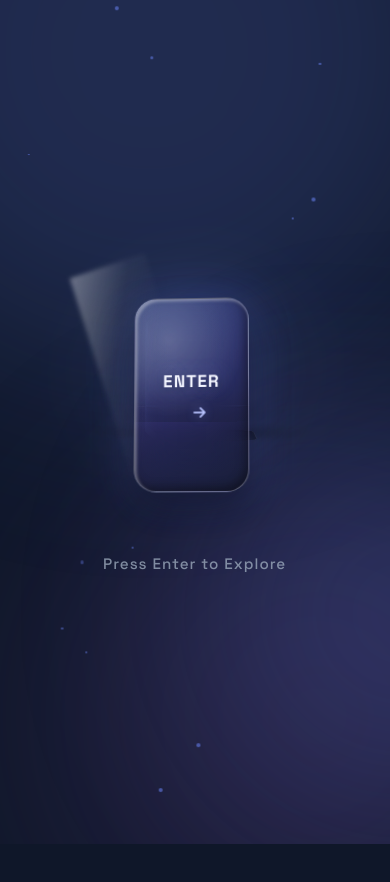
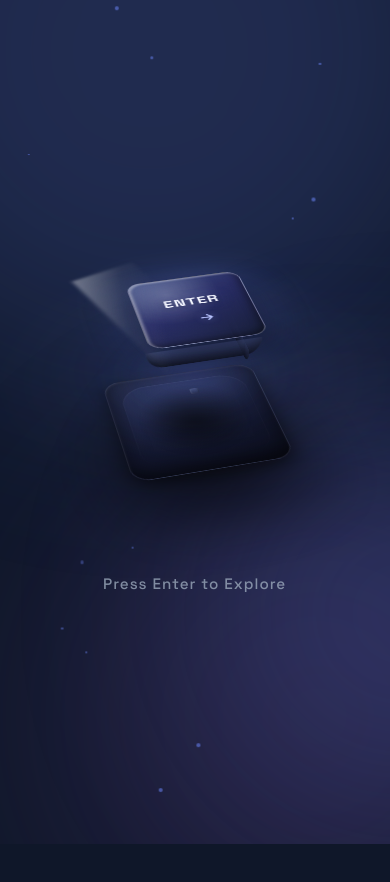
Before and after one commit to suryadwisaputra739-debug/portosaya, a plain HTML site: page index.html in a window 390 px wide. Shown: the top 882 px of the page. Drawn offline with nearby package versions, Linux system fonts and the light colour scheme.

Commit message:
Add files via upload

```diff
--- a/index.html
+++ b/index.html
@@ -28,15 +28,20 @@
             <div class="intro-button-container">
                 <!-- Mechanical Keycap: Base -> Switch -> Keycap -->
                 <div class="key-assembly" id="introButton" tabindex="0" role="button" aria-label="Enter portfolio">
-                    <!-- Base plate (keyboard frame) -->
+                    <!-- Base plate (keyboard deck) -->
                     <div class="key-base">
                         <div class="key-base-top"></div>
+                        <div class="key-base-well"></div>
                     </div>
+                    <!-- Rim glow bleeding from cap onto deck -->
+                    <div class="key-rim-glow"></div>
                     <!-- Switch stem (visible when key is pressed) -->
                     <div class="key-switch">
                         <div class="switch-stem"></div>
                         <div class="switch-glow"></div>
                     </div>
+                    <!-- Contact shadow on base -->
+                    <div class="key-contact-shadow"></div>
                     <!-- Keycap (the visible pressable cap) -->
                     <div class="key-cap">
                         <div class="keycap-face">
@@ -47,8 +52,6 @@
                         <div class="keycap-side keycap-side-right"></div>
                         <div class="keycap-reflection"></div>
                     </div>
-                    <!-- Contact shadow on base -->
-                    <div class="key-contact-shadow"></div>
                     <!-- Ambient glow -->
                     <div class="key-ambient-glow"></div>
                 </div>
--- a/style.css
+++ b/style.css
@@ -149,7 +149,9 @@ body {
 }
 
 /* ============================================
-   MECHANICAL KEYCAP — BASE / SWITCH / KEYCAP
+   MECHANICAL KEYCAP — ISOMETRIC CAMERA VIEW
+   Base deck / switch / elevated keycap, viewed
+   from an angled top-front perspective
    ============================================ */
 
 .intro-button-container {
@@ -158,80 +160,97 @@ body {
     display: flex;
     align-items: center;
     justify-content: center;
-    height: 340px;
-    perspective: 1400px;
-}
-
+    height: 440px;
+    perspective: 1900px;
+}
+
+/* Outer assembly: fixed isometric tilt + gentle breathing float */
 .key-assembly {
     position: relative;
-    width: 220px;
-    height: 220px;
+    width: 320px;
+    height: 320px;
     cursor: pointer;
     transform-style: preserve-3d;
     outline: none;
-    animation: keyBreathe 4.5s ease-in-out infinite;
-}
-
-/* Idle breathing + slow rotate + tiny float */
+    animation: keyBreathe 5s ease-in-out infinite;
+}
+
+/* Idle: isometric baseline with subtle organic drift */
 @keyframes keyBreathe {
     0%, 100% {
-        transform: translateY(0) rotateX(8deg) rotateY(-6deg) rotateZ(0deg);
+        transform: translateY(0)    rotateX(54deg) rotateZ(-15deg);
     }
     25% {
-        transform: translateY(-6px) rotateX(9deg) rotateY(-4deg) rotateZ(0.3deg);
+        transform: translateY(-7px) rotateX(52deg) rotateZ(-13deg);
     }
     50% {
-        transform: translateY(-10px) rotateX(7deg) rotateY(-7deg) rotateZ(-0.2deg);
+        transform: translateY(-12px) rotateX(56deg) rotateZ(-16deg);
     }
     75% {
-        transform: translateY(-6px) rotateX(9deg) rotateY(-5deg) rotateZ(0.2deg);
-    }
-}
-
-/* ---- BASE (keyboard frame under the switch) ---- */
+        transform: translateY(-7px) rotateX(53deg) rotateZ(-14deg);
+    }
+}
+
+/* ---- BASE DECK (large plate the key sits on, clearly visible) ---- */
 .key-base {
     position: absolute;
     left: 50%;
-    bottom: 8px;
-    width: 190px;
-    height: 190px;
-    transform: translateX(-50%) translateZ(-40px) rotateX(90deg);
-    transform-origin: center bottom;
-    border-radius: 22px;
-    background: linear-gradient(155deg, #1a2035 0%, #0d1120 55%, #080a14 100%);
+    top: 50%;
+    width: 300px;
+    height: 300px;
+    transform: translate(-50%, -50%) translateZ(-64px);
+    border-radius: 38px;
+    background:
+        radial-gradient(circle at 32% 28%, rgba(102,126,234,0.10), transparent 55%),
+        linear-gradient(155deg, #1b2138 0%, #10142a 55%, #090b18 100%);
     box-shadow:
-        0 30px 60px rgba(0,0,0,0.6),
-        inset 0 2px 4px rgba(255,255,255,0.05),
-        inset 0 -6px 14px rgba(0,0,0,0.6);
-    border: 1px solid rgba(255,255,255,0.06);
-}
-
+        0 60px 90px rgba(0,0,0,0.65),
+        0 8px 20px rgba(0,0,0,0.5),
+        inset 0 2px 3px rgba(255,255,255,0.06),
+        inset 0 -10px 24px rgba(0,0,0,0.6);
+    border: 1px solid rgba(255,255,255,0.07);
+}
+
+/* Subtle plate texture: faint concentric sheen */
 .key-base-top {
     position: absolute;
-    inset: 10px;
-    border-radius: 16px;
-    background: linear-gradient(155deg, rgba(102,126,234,0.06), transparent 60%);
-    box-shadow: inset 0 1px 2px rgba(255,255,255,0.06);
-}
-
-/* ---- SWITCH (stem connecting keycap to base) ---- */
+    inset: 14px;
+    border-radius: 28px;
+    background: linear-gradient(155deg, rgba(102,126,234,0.08), transparent 55%);
+    box-shadow: inset 0 1px 2px rgba(255,255,255,0.07);
+}
+
+/* Recessed well beneath the keycap — implies the socket it sits in */
+.key-base-well {
+    position: absolute;
+    left: 50%;
+    top: 50%;
+    width: 210px;
+    height: 210px;
+    transform: translate(-50%, -50%) translateZ(-2px);
+    border-radius: 30px;
+    background: radial-gradient(circle, rgba(0,0,0,0.55) 0%, transparent 70%);
+    filter: blur(2px);
+}
+
+/* ---- SWITCH (short stem, mostly hidden beneath cap, gives contact glow) ---- */
 .key-switch {
     position: absolute;
     left: 50%;
-    bottom: 8px;
-    transform: translateX(-50%) translateZ(-20px);
-    width: 34px;
-    height: 46px;
-    display: flex;
-    align-items: flex-end;
-    justify-content: center;
+    top: 50%;
+    width: 40px;
+    height: 40px;
+    transform: translate(-50%, -50%) translateZ(-28px);
 }
 
 .switch-stem {
-    width: 14px;
-    height: 100%;
+    position: absolute;
+    inset: 0;
+    margin: auto;
+    width: 16px;
+    height: 16px;
+    border-radius: 4px;
     background: linear-gradient(180deg, #3a4468 0%, #232a44 60%, #171b2e 100%);
-    border-radius: 3px;
     box-shadow:
         inset 1px 0 2px rgba(255,255,255,0.12),
         inset -1px 0 2px rgba(0,0,0,0.5);
@@ -239,99 +258,92 @@ body {
 
 .switch-glow {
     position: absolute;
-    bottom: 0;
-    left: 50%;
-    transform: translateX(-50%);
-    width: 30px;
-    height: 30px;
+    inset: -20px;
     border-radius: 50%;
-    background: radial-gradient(circle, rgba(102,126,234,0.55), transparent 70%);
-    filter: blur(6px);
+    background: radial-gradient(circle, rgba(120,140,255,0.6), transparent 70%);
+    filter: blur(10px);
     opacity: 0;
     transition: opacity 0.25s ease;
 }
 
-/* ---- KEYCAP (the pressable cap itself) ---- */
+/* ---- KEYCAP (elevated, pressable cap) ---- */
 .key-cap {
     position: absolute;
-    inset: 0;
+    left: 50%;
+    top: 50%;
+    width: 210px;
+    height: 210px;
+    transform: translate(-50%, -50%) translateZ(72px);
     transform-style: preserve-3d;
-    transform: translateZ(38px);
     transition: transform 0.18s cubic-bezier(0.22, 1, 0.36, 1);
 }
 
-/* Front bevel face - gives the cap extruded depth */
+/* Extruded side walls give the cap real thickness */
 .keycap-side {
     position: absolute;
     left: 50%;
     bottom: 0;
-    width: 190px;
-    height: 26px;
+    width: 210px;
+    height: 34px;
     transform-origin: top center;
-    border-radius: 0 0 20px 20px;
+    border-radius: 0 0 26px 26px;
 }
 
 .keycap-side-front {
-    transform: translateX(-50%) rotateX(-90deg) translateY(13px);
-    background: linear-gradient(180deg, rgba(80,95,150,0.55) 0%, rgba(30,36,60,0.85) 100%);
-    box-shadow: inset 0 -6px 10px rgba(0,0,0,0.5);
+    transform: translateX(-50%) rotateX(-90deg) translateY(17px);
+    background: linear-gradient(180deg, rgba(96,112,175,0.6) 0%, rgba(28,33,56,0.92) 100%);
+    box-shadow: inset 0 -8px 14px rgba(0,0,0,0.55);
 }
 
 .keycap-side-right {
-    width: 26px;
-    height: 190px;
+    width: 34px;
+    height: 210px;
     left: auto;
     right: 0;
     bottom: 0;
-    border-radius: 0 20px 20px 0;
-    transform: translateY(0) rotateY(90deg) translateX(13px);
+    border-radius: 0 26px 26px 0;
+    transform: translateY(0) rotateY(90deg) translateX(17px);
     transform-origin: left center;
-    background: linear-gradient(90deg, rgba(70,84,135,0.5) 0%, rgba(25,30,52,0.85) 100%);
-    box-shadow: inset -6px 0 10px rgba(0,0,0,0.45);
+    background: linear-gradient(90deg, rgba(80,95,152,0.55) 0%, rgba(22,26,46,0.92) 100%);
+    box-shadow: inset -8px 0 14px rgba(0,0,0,0.5);
 }
 
 /* Top glass/acrylic face */
 .keycap-face {
     position: relative;
-    width: 190px;
-    height: 190px;
+    width: 210px;
+    height: 210px;
     margin: 0 auto;
-    border-radius: 22px;
+    border-radius: 26px;
     display: flex;
     flex-direction: column;
     align-items: center;
     justify-content: center;
     gap: 0.7rem;
 
-    /* Frosted acrylic glass material - dark to light gradient */
     background:
-        radial-gradient(circle at 30% 22%, rgba(255,255,255,0.22), transparent 45%),
-        linear-gradient(150deg, rgba(112,132,214,0.35) 0%, rgba(76,58,140,0.28) 45%, rgba(20,24,42,0.65) 100%);
+        radial-gradient(circle at 30% 22%, rgba(255,255,255,0.24), transparent 45%),
+        linear-gradient(150deg, rgba(112,132,214,0.4) 0%, rgba(76,58,140,0.3) 45%, rgba(20,24,42,0.7) 100%);
     backdrop-filter: blur(18px) saturate(140%);
-    border: 1.5px solid rgba(255,255,255,0.28);
+    border: 1.5px solid rgba(255,255,255,0.3);
 
     box-shadow:
-        /* bevel highlight top-left */
-        inset 2px 2px 3px rgba(255,255,255,0.35),
-        /* bevel shadow bottom-right (ambient occlusion) */
+        inset 2px 2px 3px rgba(255,255,255,0.38),
         inset -3px -4px 8px rgba(0,0,0,0.35),
-        /* outer ambient shadow (contact / depth) */
-        0 18px 34px rgba(5,8,20,0.55),
-        /* soft blue product glow */
-        0 0 46px rgba(102,126,234,0.35);
+        0 22px 40px rgba(5,8,20,0.6),
+        0 0 56px rgba(102,126,234,0.4);
 
     transition: box-shadow 0.25s ease, background 0.25s ease;
     overflow: hidden;
 }
 
-/* soft reflection sweep */
 .keycap-reflection {
     position: absolute;
     top: -30%;
     left: -20%;
     width: 60%;
     height: 160%;
-    background: linear-gradient(115deg, rgba(255,255,255,0.35) 0%, rgba(255,255,255,0.05) 35%, transparent 60%);
+    background: linear-gradient(115deg, rgba(255,255,255,0.38) 0%, rgba(255,255,255,0.06) 35%, transparent 60%);
     transform: rotate(-18deg);
     pointer-events: none;
     filter: blur(2px);
@@ -339,7 +351,7 @@ body {
 }
 
 .button-text {
-    font-size: 1.7em;
+    font-size: 1.85em;
     font-weight: 700;
     letter-spacing: 4px;
     color: #f3f5ff;
@@ -349,7 +361,7 @@ body {
 }
 
 .button-icon {
-    font-size: 1.15em;
+    font-size: 1.2em;
     color: #b9c4ff;
     animation: slideArrow 1.5s ease-in-out infinite;
     z-index: 2;
@@ -362,34 +374,50 @@ body {
     50%      { transform: translateX(8px); opacity: 1; }
 }
 
-/* ---- Contact shadow projected onto base ---- */
+/* ---- Rim glow: bleeds from the cap's base onto the deck (signature look) ---- */
+.key-rim-glow {
+    position: absolute;
+    left: 50%;
+    top: 50%;
+    width: 260px;
+    height: 260px;
+    transform: translate(-50%, -50%) translateZ(-8px);
+    border-radius: 50%;
+    background: radial-gradient(circle, rgba(102,126,234,0.5) 0%, rgba(102,126,234,0.15) 45%, transparent 72%);
+    filter: blur(18px);
+    opacity: 0.55;
+    transition: opacity 0.3s ease, transform 0.3s ease;
+    pointer-events: none;
+}
+
+/* ---- Contact shadow the cap casts onto the deck ---- */
 .key-contact-shadow {
     position: absolute;
     left: 50%;
-    bottom: 4px;
-    transform: translateX(-50%);
-    width: 150px;
-    height: 34px;
-    background: radial-gradient(ellipse, rgba(0,0,0,0.55) 0%, transparent 72%);
-    filter: blur(6px);
+    top: 50%;
+    width: 190px;
+    height: 190px;
+    transform: translate(-50%, -50%) translateZ(-60px);
+    background: radial-gradient(circle, rgba(0,0,0,0.55) 0%, transparent 70%);
+    filter: blur(10px);
     border-radius: 50%;
     transition: all 0.2s ease;
 }
 
-/* ---- Ambient product glow (bloom around whole assembly) ---- */
+/* ---- Ambient product bloom around the whole assembly ---- */
 .key-ambient-glow {
     position: absolute;
-    inset: -60px;
-    background: radial-gradient(circle, rgba(102,126,234,0.22) 0%, transparent 68%);
-    filter: blur(30px);
+    inset: -80px;
+    background: radial-gradient(circle, rgba(102,126,234,0.2) 0%, transparent 68%);
+    filter: blur(36px);
     pointer-events: none;
     animation: ambientPulse 3.2s ease-in-out infinite;
     z-index: -1;
 }
 
 @keyframes ambientPulse {
-    0%, 100% { opacity: 0.55; transform: scale(1); }
-    50%      { opacity: 0.9;  transform: scale(1.08); }
+    0%, 100% { opacity: 0.5; transform: scale(1); }
+    50%      { opacity: 0.85; transform: scale(1.08); }
 }
 
 /* ============================================
@@ -401,18 +429,23 @@ body {
 
 .key-assembly:hover .keycap-face {
     box-shadow:
-        inset 2px 2px 3px rgba(255,255,255,0.45),
+        inset 2px 2px 3px rgba(255,255,255,0.5),
         inset -3px -4px 8px rgba(0,0,0,0.3),
-        0 26px 50px rgba(5,8,20,0.6),
-        0 0 70px rgba(102,126,234,0.55);
+        0 30px 56px rgba(5,8,20,0.65),
+        0 0 80px rgba(102,126,234,0.6);
 }
 
 .key-assembly:hover .switch-glow {
-    opacity: 0.7;
+    opacity: 0.75;
 }
 
 .key-assembly:hover .key-ambient-glow {
     opacity: 1;
+}
+
+.key-assembly:hover .key-rim-glow {
+    opacity: 0.85;
+    transform: translate(-50%, -50%) translateZ(-8px) scale(1.08);
 }
 
 /* ============================================
@@ -421,7 +454,7 @@ body {
    base reveals -> ripple -> bounce back
    ============================================ */
 .key-assembly.pressed .key-cap {
-    transform: translateZ(10px);
+    transform: translate(-50%, -50%) translateZ(24px);
     transition: transform 0.11s cubic-bezier(0.4, 0, 0.6, 1);
 }
 
@@ -429,12 +462,13 @@ body {
     box-shadow:
         inset 2px 2px 3px rgba(255,255,255,0.2),
         inset -2px -3px 6px rgba(0,0,0,0.4),
-        0 4px 10px rgba(5,8,20,0.5),
-        0 0 16px rgba(102,126,234,0.15);
+        0 6px 14px rgba(5,8,20,0.5),
+        0 0 18px rgba(102,126,234,0.18);
 }
 
 .key-assembly.pressed .key-contact-shadow {
-    width: 110px;
+    width: 140px;
+    height: 140px;
     opacity: 0.4;
 }
 
@@ -443,6 +477,10 @@ body {
     animation: none;
 }
 
+.key-assembly.pressed .key-rim-glow {
+    opacity: 0.2;
+}
+
 .key-assembly.pressed .switch-glow {
     opacity: 1;
 }
@@ -453,10 +491,10 @@ body {
 }
 
 @keyframes keycapBounce {
-    0%   { transform: translateZ(10px); }
-    55%  { transform: translateZ(46px); }
-    80%  { transform: translateZ(34px); }
-    100% { transform: translateZ(38px); }
+    0%   { transform: translate(-50%, -50%) translateZ(24px); }
+    55%  { transform: translate(-50%, -50%) translateZ(84px); }
+    80%  { transform: translate(-50%, -50%) translateZ(64px); }
+    100% { transform: translate(-50%, -50%) translateZ(72px); }
 }
 
 /* Click ripple (mechanical, radiates from switch) */
@@ -476,7 +514,7 @@ body {
 
 @keyframes keyRippleOut {
     0%   { transform: translate(-50%, -50%) scale(0);  opacity: 0.9; }
-    100% { transform: translate(-50%, -50%) scale(14); opacity: 0; }
+    100% { transform: translate(-50%, -50%) scale(16); opacity: 0; }
 }
 
 /* ============================================
@@ -1902,23 +1940,70 @@ section {
         padding: 100px 0 2rem;
     }
 
+    .intro-button-container {
+        height: 340px;
+        perspective: 1600px;
+    }
+
     .key-assembly {
-        width: 170px;
-        height: 170px;
+        width: 240px;
+        height: 240px;
         animation-duration: 5s;
     }
 
     .key-base {
-        width: 148px;
-        height: 148px;
-    }
-
-    .keycap-face,
-    .keycap-side-front,
+        width: 225px;
+        height: 225px;
+        border-radius: 28px;
+    }
+
+    .key-base-well {
+        width: 158px;
+        height: 158px;
+        border-radius: 22px;
+    }
+
+    .key-switch {
+        width: 30px;
+        height: 30px;
+    }
+
+    .switch-stem {
+        width: 12px;
+        height: 12px;
+        border-radius: 3px;
+    }
+
+    .key-cap {
+        width: 158px;
+        height: 158px;
+    }
+
+    .keycap-side {
+        width: 158px;
+        height: 26px;
+    }
+
     .keycap-side-right {
-        width: 148px;
-    }
-    .keycap-side-right { height: 148px; }
+        width: 26px;
+        height: 158px;
+    }
+
+    .keycap-face {
+        width: 158px;
+        height: 158px;
+        border-radius: 20px;
+    }
+
+    .key-rim-glow {
+        width: 195px;
+        height: 195px;
+    }
+
+    .key-contact-shadow {
+        width: 142px;
+        height: 142px;
+    }
 
     .button-text {
         font-size: 1.4em;
@@ -1980,25 +2065,68 @@ section {
     }
 
     .intro-button-container {
-        height: 220px;
+        height: 260px;
+        perspective: 1300px;
     }
 
     .key-assembly {
-        width: 130px;
-        height: 130px;
+        width: 175px;
+        height: 175px;
     }
 
     .key-base {
-        width: 112px;
-        height: 112px;
-    }
-
-    .keycap-face,
-    .keycap-side-front,
+        width: 164px;
+        height: 164px;
+        border-radius: 20px;
+    }
+
+    .key-base-well {
+        width: 115px;
+        height: 115px;
+        border-radius: 16px;
+    }
+
+    .key-switch {
+        width: 22px;
+        height: 22px;
+    }
+
+    .switch-stem {
+        width: 9px;
+        height: 9px;
+        border-radius: 2px;
+    }
+
+    .key-cap {
+        width: 115px;
+        height: 115px;
+    }
+
+    .keycap-side {
+        width: 115px;
+        height: 19px;
+    }
+
     .keycap-side-right {
-        width: 112px;
-    }
-    .keycap-side-right { height: 112px; }
+        width: 19px;
+        height: 115px;
+    }
+
+    .keycap-face {
+        width: 115px;
+        height: 115px;
+        border-radius: 15px;
+    }
+
+    .key-rim-glow {
+        width: 142px;
+        height: 142px;
+    }
+
+    .key-contact-shadow {
+        width: 104px;
+        height: 104px;
+    }
 
     .button-text {
         font-size: 1.05em;
```
Also changed, not shown: script.js (+6 -6 lines).
